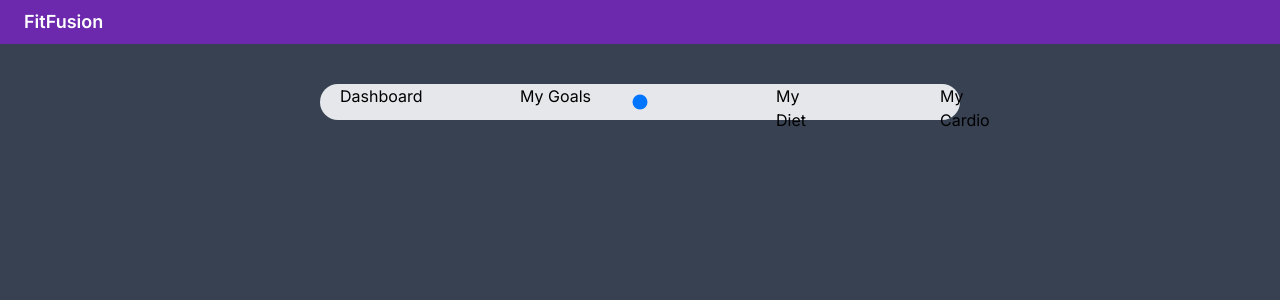
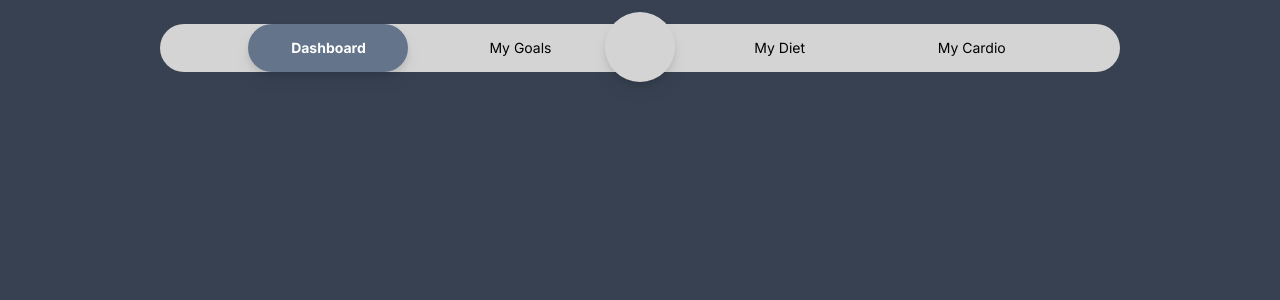
Before and after one commit to Syntax-Samurais/Website, a Next.js app: page /Home in a window 1280 px wide. Shown: the top 300 px of the page. Built offline with nearby package versions, Linux system fonts and the light colour scheme.

Commit message:
static navBar v1

```diff
--- a/src/app/Home/page.js
+++ b/src/app/Home/page.js
@@ -2,30 +2,13 @@
 
 import { La_Belle_Aurore } from "next/font/google";
 import React, { useState } from "react";
+import NavBar from "../_components/NavBar.jsx";
 
 const Home = () => {
   const [sliderColor, setSliderColor] = useState("#000000");
   return (
     <>
-      <header className="bg-purple-700 bg-opacity-75 px-6 text-white py-2">
-        <h1 className="text-lg font-semibold justify-start">FitFusion</h1>
-      </header>
-      <main class="w-screen flex justify-center mt-10">
-        <div className="grid grid-cols-4 gap-4 w-1/2 absolute ">
-          <h1 className="text-black ml-5">Dashboard</h1>
-          <h1 className="text-black ml-9">My Goals</h1>
-          <h1 className="text-black ml-32">My Diet</h1>
-          <h1 className="text-black ml-32">My Cardio</h1>
-        </div>
-        <input
-          style={{ "--thumb-color": "#ffffff" }}
-          type="range"
-          min="0"
-          max="100"
-          value="50"
-          className="w-1/2 h-9 bg-gray-200 rounded-full outline-none appearance-none"
-        ></input>
-      </main>
+      <NavBar />
     </>
   );
 };
--- /dev/null
+++ b/src/app/_components/NavBar.jsx
@@ -0,0 +1,23 @@
+const NavBar = () => {
+  return (
+    <>
+      <div className="flex mt-6 mx-auto w-3/4 h-12">
+        <div className="w-[70px] h-[70px] inset-x-0 -my-3 m-auto absolute rounded-full bg-neutral-300 drop-shadow-lg z-10"></div>
+        <div className="flex m-auto relative w-full h-full rounded-full bg-neutral-300">
+          <div className="flex justify-around content-center px-12 w-1/2 text-sm items-center">
+            <div className="flex justify-center h-full w-40 rounded-3xl bg-slate-500 items-center font-bold text-white drop-shadow-lg">
+              <span>Dashboard</span>
+            </div>
+            <span>My Goals</span>
+          </div>
+          <div className="flex justify-around content-center px-12 w-1/2 text-sm items-center">
+            <span className="leading-none">My Diet</span>
+            <span>My Cardio</span>
+          </div>
+        </div>
+      </div>
+    </>
+  );
+};
+
+export default NavBar;
```
